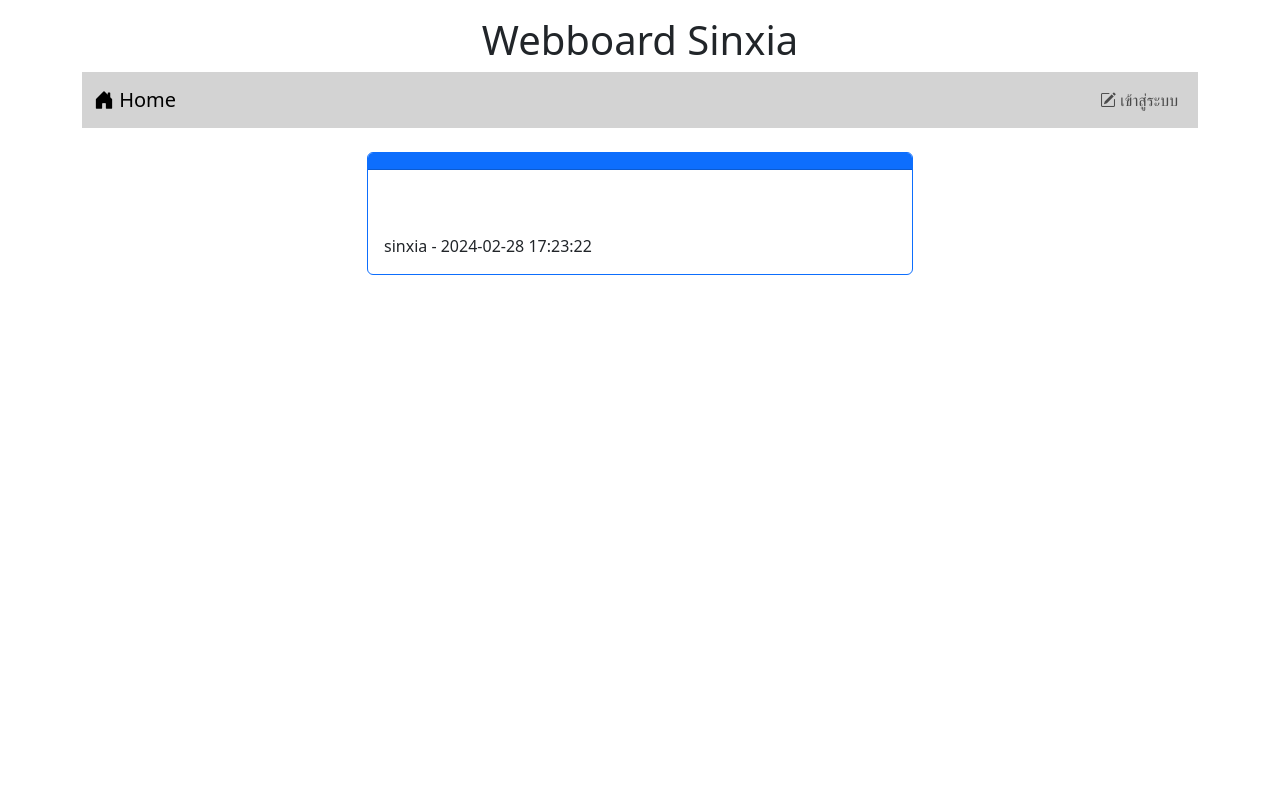
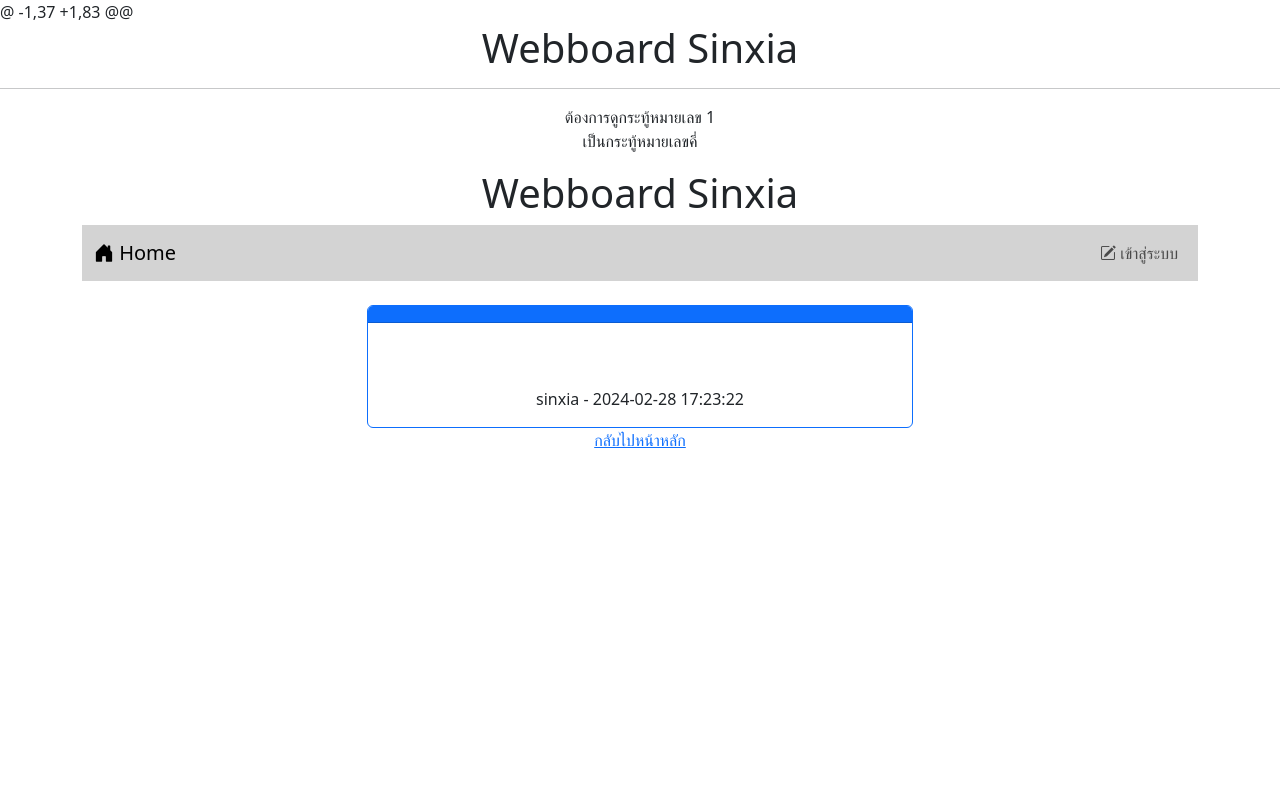
Before and after one commit to Phakkhanan09/Weboard_ECT_1, a PHP site: page /post.php?id=1 in a window 1280 px wide. Run offline with PHP 8.4, Linux system fonts and the light colour scheme; data comes from the database, SQL or seed files in the repository.

Commit message:
Update_post.php
Update_post.php

```diff
--- a/post.php
+++ b/post.php
@@ -1,3 +1,4 @@
+@ -1,37 +1,83 @@
 <?php session_start(); ?>
 <!DOCTYPE html>
 <html lang="en">
@@ -10,6 +11,19 @@
     <title>Document</title>
 </head>
 <body>
+    <h1 style="text-align: center;">Webboard Sinxia</h1>
+    <hr>
+    <div style="text-align: center;">
+        <?php
+            $number = $_GET['id'];
+            echo "ต้องการดูกระทู้หมายเลข $number<br>";
+            if(($number % 2) == 0) {
+                echo "เป็นกระทู้หมายเลขคู่ <br>";
+            }
+            else{
+                echo "เป็นกระทู้หมายเลขคี่ <br>";
+            }
+        ?>
     <div class="container-lg">
     <h1 style="text-align: center;" class="mt-3"> Webboard Sinxia</h1>
     <?php include "nav.php" ?>
@@ -21,7 +35,7 @@
      $conn=new PDO("mysql:host=localhost;dbname=webboard;charset=utf8","root","");
      $sql="select post.title,post.content,post.post_date,user.login
     from post inner join user on
-    (post.user_id=user.id) where post.id=$_GET[id]";
+    (post.user_id= user.id) where post.id=$_GET[id]";
     $result=$conn->query($sql);
     while($row=$result->fetch()){
         echo " <div class='card border-primary'>";
@@ -29,12 +43,13 @@
         echo "<div class='card-body'>$row[1]<br><br>$row[3] - $row[2]</div>";
         echo"</div>";
     }
-    ?>
-    <?php
-     $sql1="select comment.content,comment.post_date,user.login
+
+
+    $conn=new PDO("mysql:host=localhost;dbname=webboard;charset=utf8","root","");
+     $sql="select comment.content,comment.post_date,user.login
     from comment inner join user on
     (comment.user_id=user.id) where comment.post_id=$_GET[id]";
-    $result1=$conn->query($sql1);
+    $result=$conn->query($sql);
     $i=1;
     while($row=$result->fetch()){
         echo " <div class='card border-info mt-3'>";
@@ -74,7 +89,9 @@
         </div>
     </div>
     <?php }?>
-    <br>
+
+    <div style="text-align: center;">
+        <a href="index.php">กลับไปหน้าหลัก</a>
     </div>
     <div class="col-lg-3 col-md-2 c0l-sm-1"></div>
 
```
